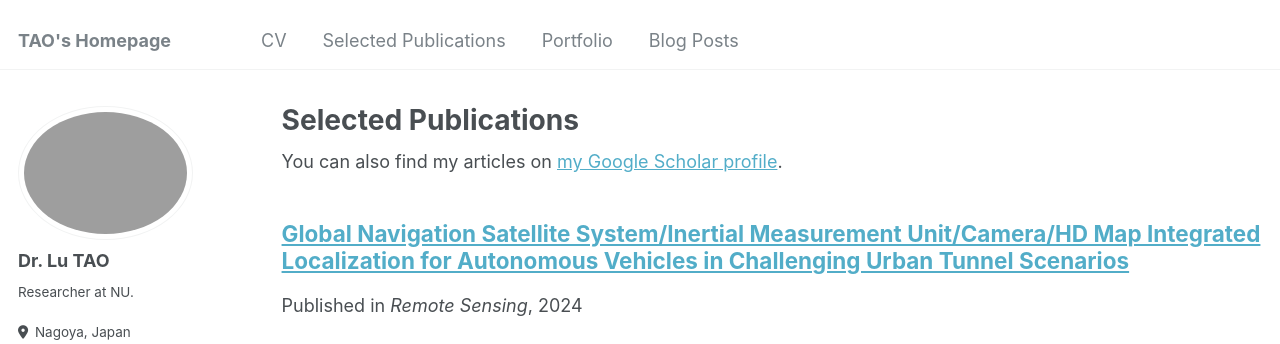
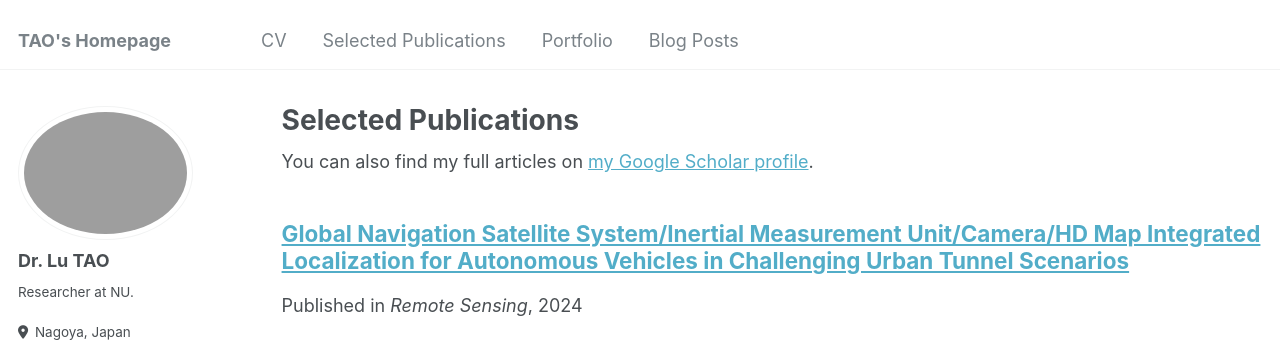
Before and after one commit to LuTaonuwhu/LuTaonuwhu.github.io, a Jekyll site: the page built from _pages/publications.md, in a window 1280 px wide and 900 px high. Shown: the top 344 px of the window. Built offline with Jekyll 4.4.1, drawn with Linux system fonts in a browser that asks for light colours; some web fonts are replaced.

Commit message:
version 1.0

```diff
--- a/_pages/publications.md
+++ b/_pages/publications.md
@@ -6,7 +6,7 @@ author_profile: true
 ---
 
 {% if site.author.googlescholar %}
-  <div class="wordwrap">You can also find my articles on <a href="{{site.author.googlescholar}}">my Google Scholar profile</a>.</div>
+  <div class="wordwrap">You can also find my full articles on <a href="{{site.author.googlescholar}}">my Google Scholar profile</a>.</div>
 {% endif %}
 
 {% include base_path %}
```
